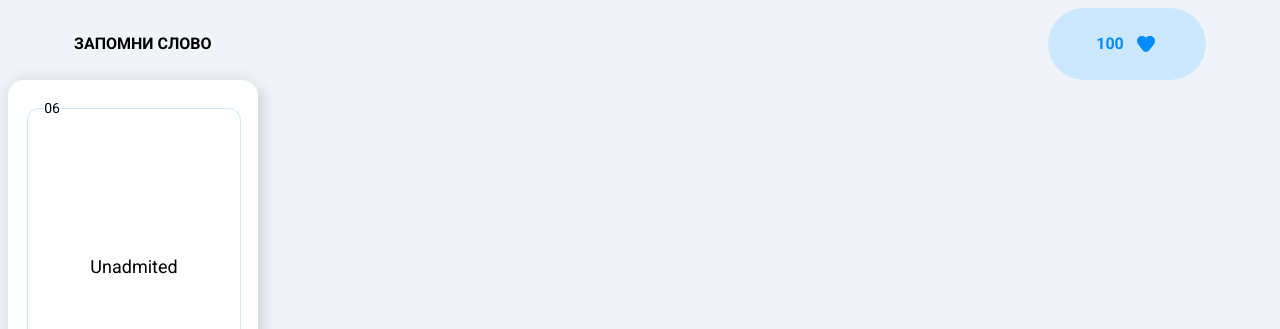
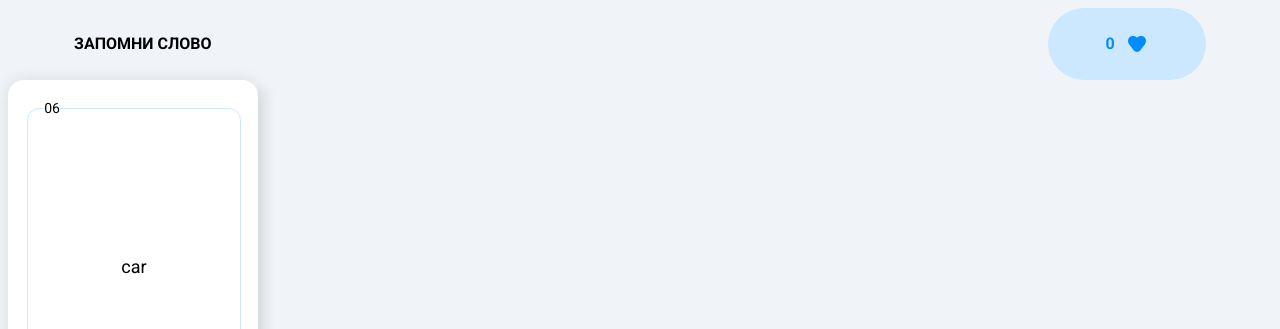
Before and after one commit to devteshin/ps_hw, a Vue app: page / in a window 1280 px wide. Shown: the top 329 px of the page. Built offline with nearby package versions, Linux system fonts and the light colour scheme.

Commit message:
Готово

```diff
--- a/src/App.vue
+++ b/src/App.vue
@@ -1,6 +1,7 @@
 <script setup>
 import Card from './components/Card.vue';
 import Score from './components/Score.vue';
+import { ref } from "vue";
 
 function turnCard() {
   console.log("turn")
@@ -10,6 +11,16 @@ function changeStatusCard() {
   console.log("change status")
 }
 
+let UserScore = ref(0);
+
+let cardData = ref({
+  word: "car",
+  translation: "автомобиль",
+  state: "closed",
+  status: "pending",
+
+});
+
 </script>
 
 <template>
@@ -17,12 +28,12 @@ function changeStatusCard() {
   <header class="header">
       <div class="holder">
         <div>ЗАПОМНИ СЛОВО</div>
-        <Score :value="100">
+        <Score :value="UserScore">
 
         </Score>
       </div>
   </header>
-  <Card @turn-card="turnCard" @change-status-card="changeStatusCard"/>
+  <Card @turn-card="turnCard" @change-status-card="changeStatusCard" v-bind="cardData"/>
 
 
 </template>
--- a/src/components/Card.vue
+++ b/src/components/Card.vue
@@ -13,6 +13,14 @@ function changeStatus() {
     emit('changeStatusCard')
 }
 
+const cardData = defineProps({
+    word: String,
+    translation: String,
+    state: String,
+    status: String,
+})
+
+
 </script>
 
 <template>
@@ -20,7 +28,7 @@ function changeStatus() {
         <div class="card-border" @click.self="turn">
             <div class="inner-border" @click.self="turn">
                 <div class="card-number">06</div>
-                <div class="card-word"  @click="turn">Unadmited</div>
+                <div class="card-word"  @click="turn">{{cardData.word}}</div>
                 <div class="card-status" @click="changeStatus">ПЕРЕВЕРНУТЬ</div>
             </div>
         </div>
```
